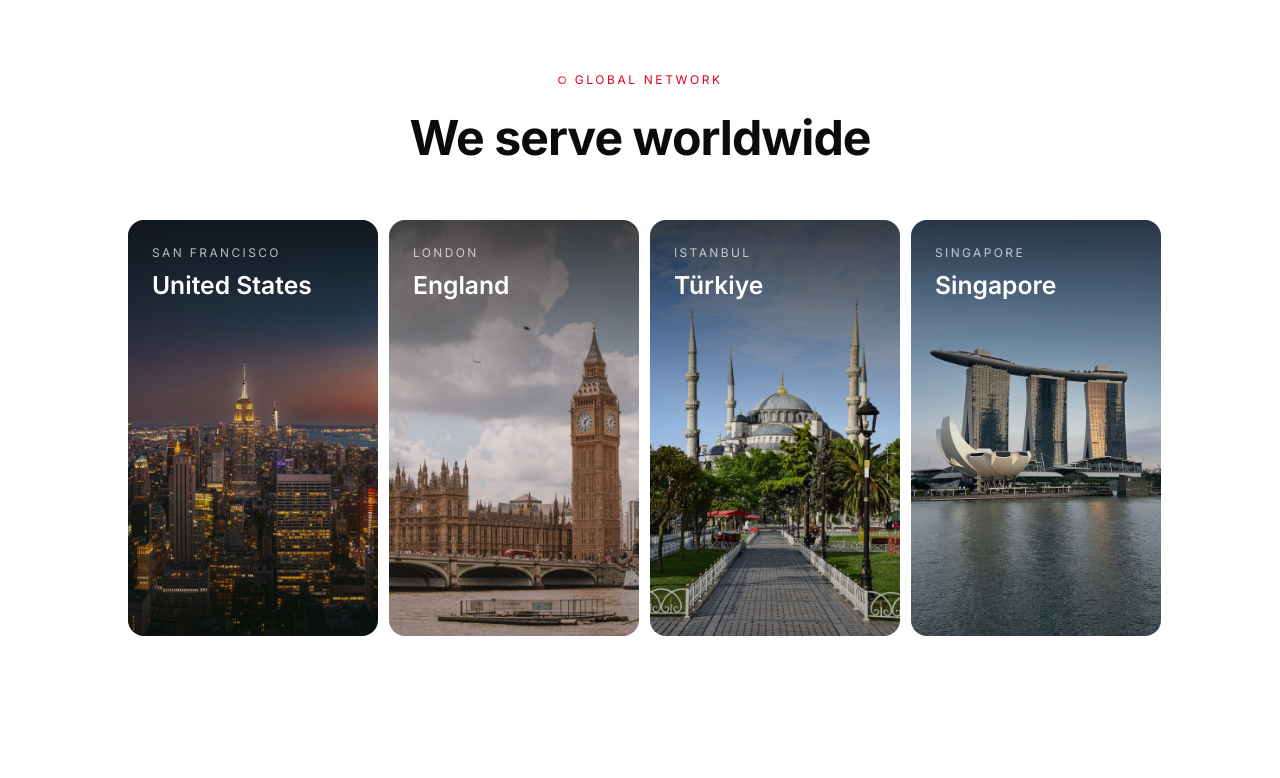
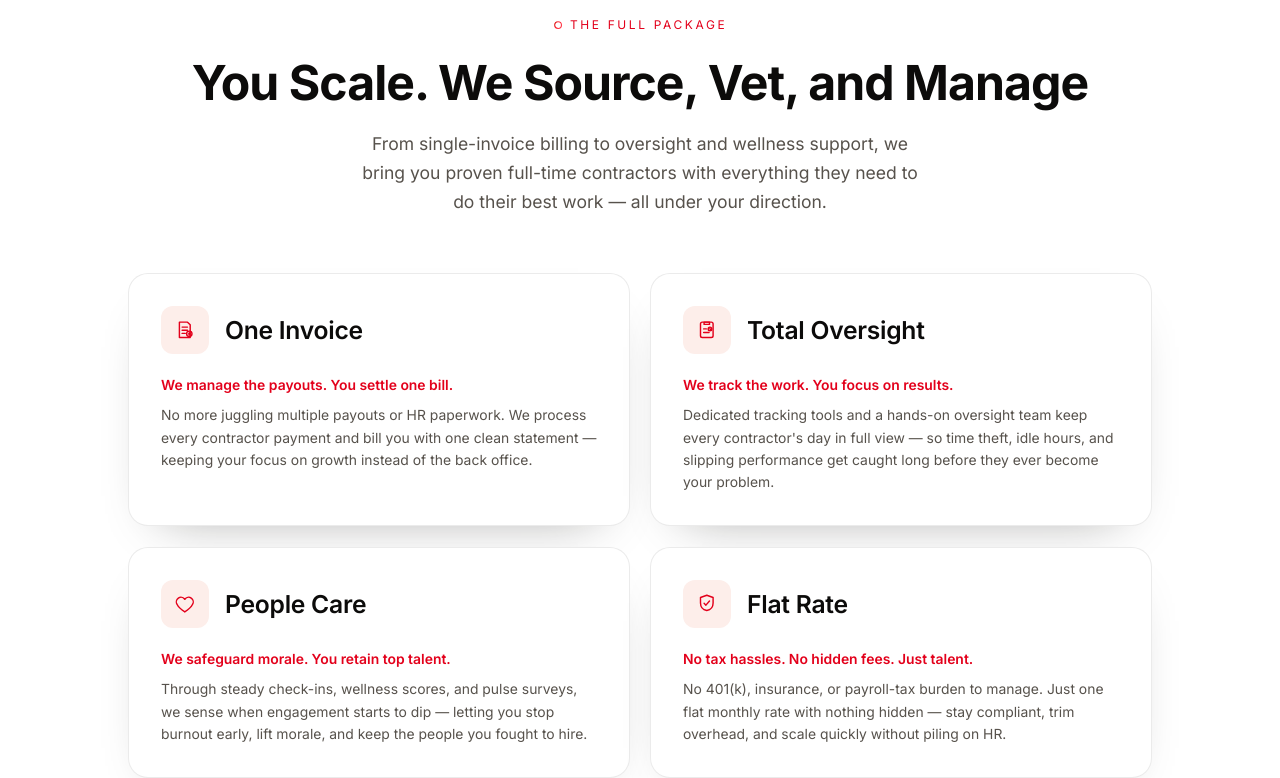
Before and after one commit to TaforaTech/remote-talentz, a Next.js app: page / in a window 1280 px wide. Shown: the part 1600-2378 px from the top of the page. Built offline with nearby package versions, Linux system fonts and the light colour scheme; no server answers.

Commit message:
feat: Monittor support

```diff
--- a/src/app/page.tsx
+++ b/src/app/page.tsx
@@ -1,5 +1,6 @@
 import Hero from "@/components/Hero";
 import WhyRemoteTalentz from "@/components/WhyRemoteTalentz";
+import MonitorSupport from "@/components/MonitorSupport";
 import Proof from "@/components/Proof";
 import Stats from "@/components/Stats";
 import Clients from "@/components/Clients";
@@ -11,6 +12,7 @@ export default function Home() {
     <>
       <Hero />
       <WhyRemoteTalentz />
+      <MonitorSupport />
       <Clients />
       <TalentBridge />
       <Proof />
--- /dev/null
+++ b/src/components/MonitorSupport.tsx
@@ -0,0 +1,132 @@
+import type { ReactNode } from "react";
+import Reveal from "./Reveal";
+import LogoMark from "./LogoMark";
+
+const iconAttrs = {
+  fill: "none",
+  stroke: "currentColor",
+  strokeWidth: 1.6,
+  strokeLinecap: "round" as const,
+  strokeLinejoin: "round" as const,
+  viewBox: "0 0 24 24",
+};
+
+const PILLARS: {
+  title: string;
+  lead: string;
+  body: string;
+  icon: ReactNode;
+}[] = [
+  {
+    title: "One Invoice",
+    lead: "We manage the payouts. You settle one bill.",
+    body: "No more juggling multiple payouts or HR paperwork. We process every contractor payment and bill you with one clean statement — keeping your focus on growth instead of the back office.",
+    icon: (
+      <svg {...iconAttrs}>
+        <path d="M6 3.5h9l3 3v14H6z" />
+        <path d="M9 9h6M9 12.5h6M9 16h3.5" />
+        <circle cx="17" cy="16.5" r="3" />
+        <path d="M17 15.2v2.6M16 16.5h2" />
+      </svg>
+    ),
+  },
+  {
+    title: "Total Oversight",
+    lead: "We track the work. You focus on results.",
+    body: "Dedicated tracking tools and a hands-on oversight team keep every contractor's day in full view — so time theft, idle hours, and slipping performance get caught long before they ever become your problem.",
+    icon: (
+      <svg {...iconAttrs}>
+        <rect x="5" y="3.5" width="14" height="17" rx="2" />
+        <path d="M9 3.5h6v2.5H9z" />
+        <path d="M8.5 11h3M8.5 15h6" />
+        <circle cx="15.5" cy="11" r="2" />
+        <path d="M15.5 10v1l.7.6" />
+      </svg>
+    ),
+  },
+  {
+    title: "People Care",
+    lead: "We safeguard morale. You retain top talent.",
+    body: "Through steady check-ins, wellness scores, and pulse surveys, we sense when engagement starts to dip — letting you stop burnout early, lift morale, and keep the people you fought to hire.",
+    icon: (
+      <svg {...iconAttrs}>
+        <path d="M12 21s-6.5-4.2-8.5-8.2A4.4 4.4 0 0 1 12 7a4.4 4.4 0 0 1 8.5 5.8C18.5 16.8 12 21 12 21z" />
+      </svg>
+    ),
+  },
+  {
+    title: "Flat Rate",
+    lead: "No tax hassles. No hidden fees. Just talent.",
+    body: "No 401(k), insurance, or payroll-tax burden to manage. Just one flat monthly rate with nothing hidden — stay compliant, trim overhead, and scale quickly without piling on HR.",
+    icon: (
+      <svg {...iconAttrs}>
+        <path d="M12 2.5l7 2.5v6c0 4.4-3 7.6-7 8.5-4-0.9-7-4.1-7-8.5v-6z" />
+        <path d="M9 11.5l2 2 4-4.5" />
+      </svg>
+    ),
+  },
+];
+
+export default function MonitorSupport() {
+  return (
+    <section className="container-rt pt-[clamp(1rem,0.4rem+2vw,2.25rem)] pb-[clamp(3rem,1.9rem+4.4vw,5.5rem)]">
+      <Reveal className="text-center">
+        <p className="eyebrow justify-center">
+          <LogoMark className="size-[0.85em]" /> The full package
+        </p>
+        <h2 className="mt-5 whitespace-nowrap font-display text-3xl font-bold leading-[1.1] tracking-[-0.02em] text-ink sm:text-4xl">
+          You Scale. We Source, Vet, and Manage
+        </h2>
+        <p className="mx-auto mt-5 max-w-xl text-base text-ink-soft">
+          From single-invoice billing to oversight and wellness support, we
+          bring you proven full-time contractors with everything they need to do
+          their best work — all under your direction.
+        </p>
+      </Reveal>
+
+      <div className="mt-14 grid grid-cols-1 gap-5 md:grid-cols-2">
+        {PILLARS.map((p, i) => (
+          <Reveal key={p.title} delay={i * 130}>
+            <article className="group relative flex h-full transform-gpu flex-col overflow-hidden rounded-[1.25rem] border border-line-soft bg-paper-raised p-8 shadow-[0_22px_50px_-34px_rgba(12,11,10,0.42)] transition-[transform,border-color] duration-500 ease-[cubic-bezier(0.4,0,0.2,1)] will-change-transform hover:-translate-y-2 hover:border-red/30">
+              {/* Brand accent bar — draws across the top on hover */}
+              <span
+                aria-hidden
+                className="absolute inset-x-0 top-0 h-[3px] origin-left scale-x-0 transform-gpu transition-transform duration-500 ease-[cubic-bezier(0.4,0,0.2,1)] group-hover:scale-x-100"
+                style={{ backgroundImage: "var(--rt-grad-action)" }}
+              />
+              {/* Soft red spotlight that blooms from the corner on hover */}
+              <span
+                aria-hidden
+                className="pointer-events-none absolute -right-12 -top-14 size-44 transform-gpu rounded-full opacity-0 transition-opacity duration-500 ease-[cubic-bezier(0.4,0,0.2,1)] will-change-[opacity] group-hover:opacity-100"
+                style={{
+                  background:
+                    "radial-gradient(closest-side, rgba(255,48,64,0.20), transparent 72%)",
+                }}
+              />
+
+              <div className="relative flex items-center gap-4">
+                <span className="relative grid size-12 shrink-0 place-items-center overflow-hidden rounded-xl bg-red-tint text-red transition-colors duration-500 ease-[cubic-bezier(0.4,0,0.2,1)] group-hover:text-white [&_svg]:relative [&_svg]:size-[1.35rem]">
+                  {/* Gradient fill fades in via opacity — background-image can't be transitioned */}
+                  <span
+                    aria-hidden
+                    className="absolute inset-0 opacity-0 transition-opacity duration-500 ease-[cubic-bezier(0.4,0,0.2,1)] group-hover:opacity-100"
+                    style={{ backgroundImage: "var(--rt-grad-action)" }}
+                  />
+                  {p.icon}
+                </span>
+                <h3 className="font-display text-xl font-semibold leading-tight tracking-[-0.01em] text-ink">
+                  {p.title}
+                </h3>
+              </div>
+
+              <p className="relative mt-5 font-display text-sm font-semibold text-red">
+                {p.lead}
+              </p>
+              <p className="relative mt-2 text-sm text-ink-soft">{p.body}</p>
+            </article>
+          </Reveal>
+        ))}
+      </div>
+    </section>
+  );
+}
```
